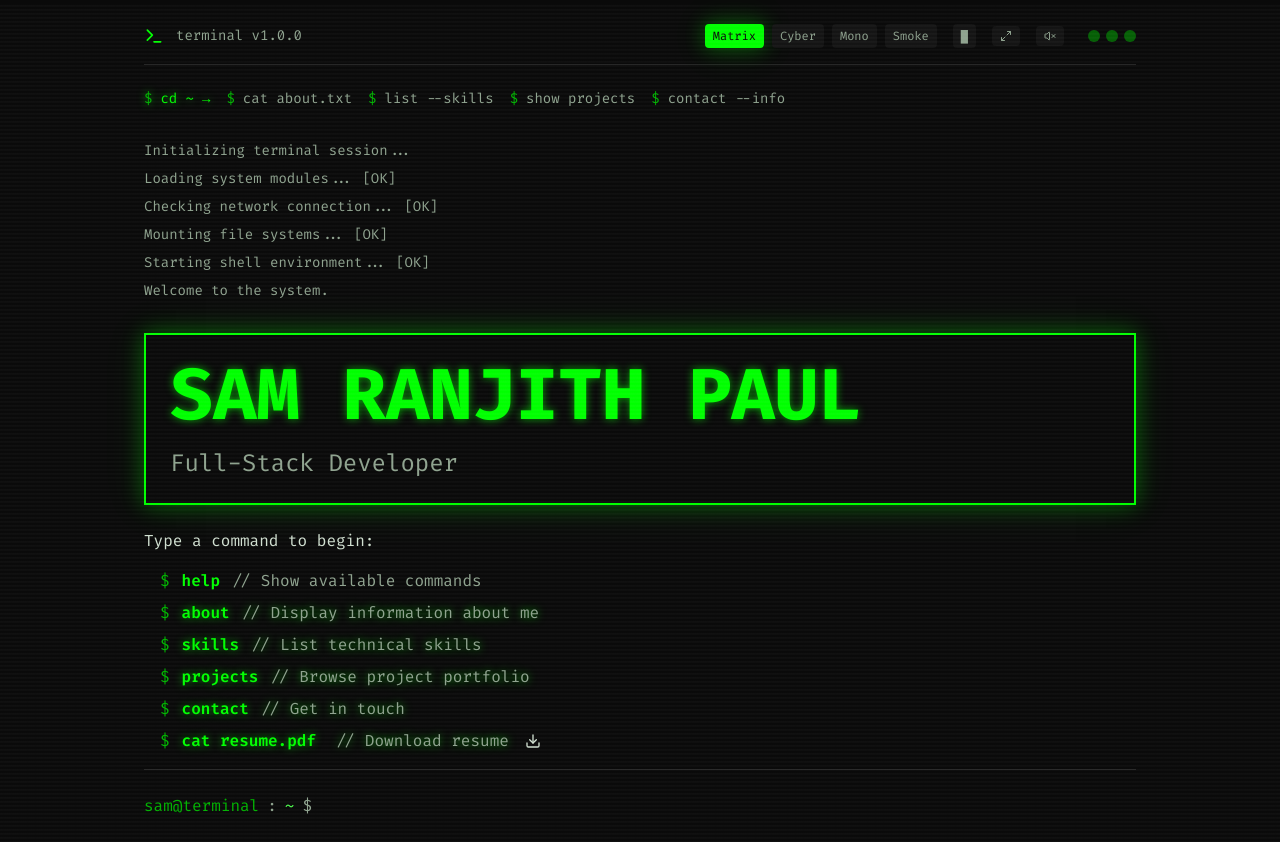
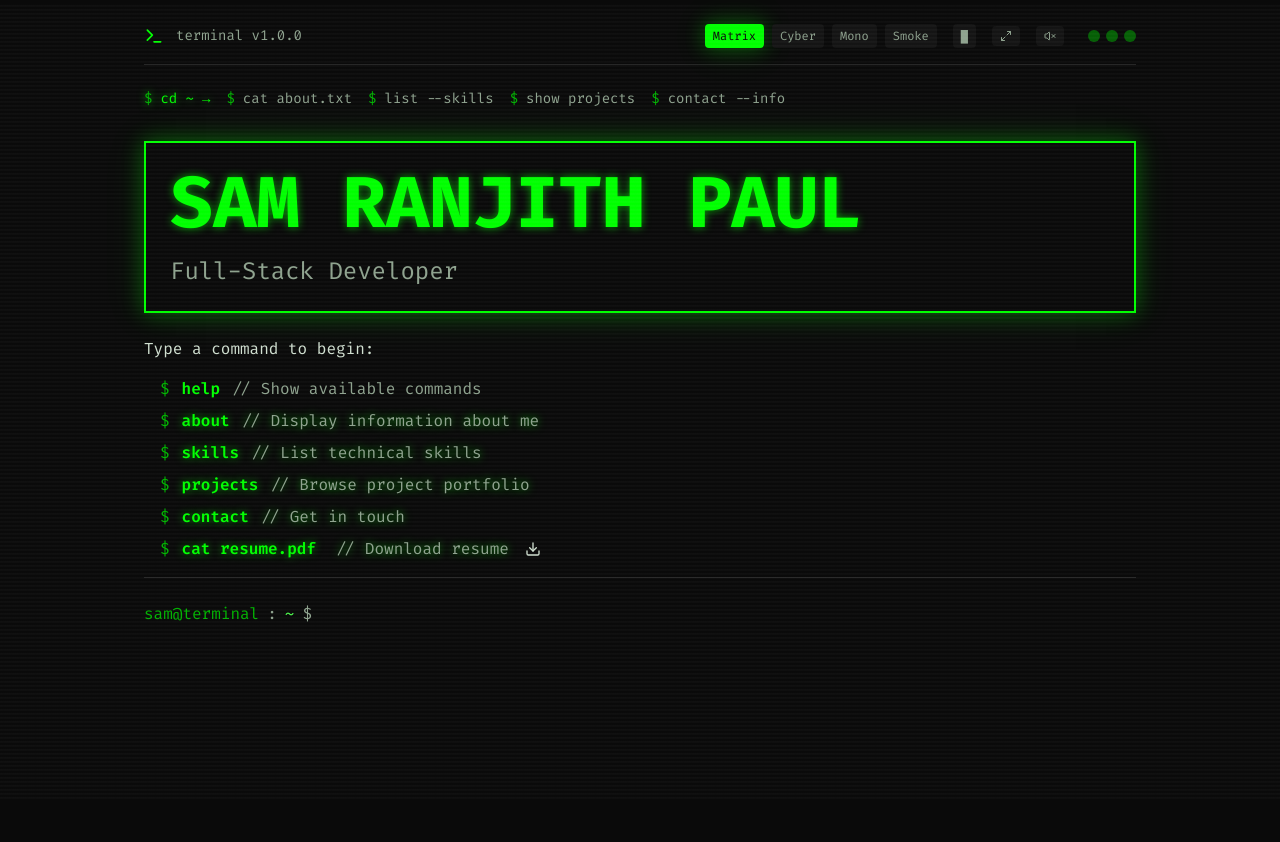
Before and after one commit to samranjithpaul/terminal-smith-sam, a React (Vite) app: page / in a window 1280 px wide. After the commit the page ends 800 px from the top, so only its background shows below. Built offline with nearby package versions, Linux system fonts and the light colour scheme; the HTML template or start-up script is replaced by a standard one.

Commit message:
Remove boot sequence text

```diff
--- a/src/pages/Home.tsx
+++ b/src/pages/Home.tsx
@@ -3,15 +3,6 @@ import { TypeWriter } from '@/components/TypeWriter';
 import { CommandPrompt } from '@/components/CommandPrompt';
 import { Download } from 'lucide-react';
 import { Link } from 'react-router-dom';
-
-const bootSequence = [
-  'Initializing terminal session...',
-  'Loading system modules... [OK]',
-  'Checking network connection... [OK]',
-  'Mounting file systems... [OK]',
-  'Starting shell environment... [OK]',
-  'Welcome to the system.',
-];
 
 const suggestedCommands = [
   { cmd: 'help', desc: 'Show available commands' },
@@ -23,31 +14,11 @@ const suggestedCommands = [
 ];
 
 export default function Home() {
-  const [bootComplete, setBootComplete] = useState(false);
   const [showCommands, setShowCommands] = useState(false);
 
   return (
     <div className="space-y-6">
-      {/* Boot Sequence */}
-      <div className="space-y-2 mb-8">
-        {bootSequence.map((line, i) => (
-          <div key={i} className="text-terminal-text-dim text-sm">
-            <TypeWriter
-              text={line}
-              delay={30}
-              showCursor={false}
-              onComplete={() => {
-                if (i === bootSequence.length - 1) {
-                  setTimeout(() => setBootComplete(true), 500);
-                }
-              }}
-            />
-          </div>
-        ))}
-      </div>
-
       {/* Hero */}
-      {bootComplete && (
       <div className="space-y-6">
         <div className="border-2 border-terminal-accent p-6 terminal-box-glow">
           <div className="text-5xl md:text-7xl font-bold text-terminal-accent terminal-glow mb-4 font-mono">
@@ -109,7 +80,6 @@ export default function Home() {
           </div>
         )}
       </div>
-      )}
     </div>
   );
 }
```
Lines whose indentation alone changed are shown as unchanged.
